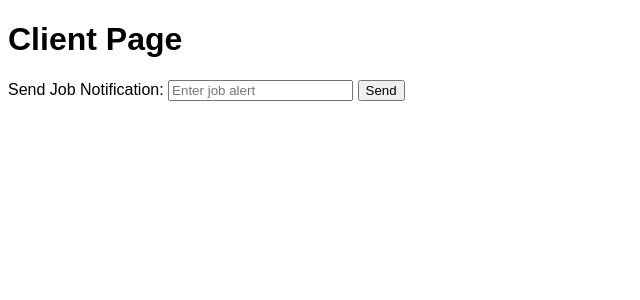
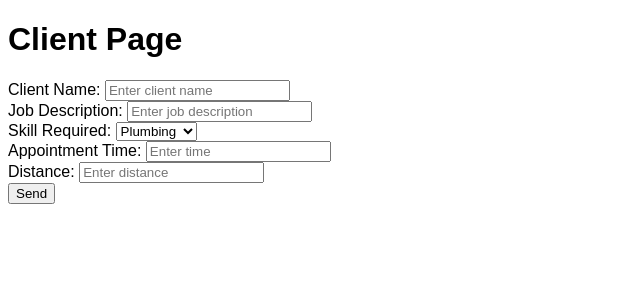
Before and after one commit to FortuneMakgakga/Policy-Tracker, a Flask app: page /client in a window 1280 px wide. Shown: the top 300 px of the page, without its empty margins (0-640 px from the left). Run offline with Flask 3, Linux system fonts and the light colour scheme; some libraries are stand-ins or nearby versions.

Commit message:
Allowed for the client input data to be saved to the dtabase and manage appointments via the admin route now created

```diff
--- a/app.py
+++ b/app.py
@@ -1,5 +1,6 @@
-from flask import Flask, render_template, send_from_directory, request, jsonify
+from flask import Flask, render_template, send_from_directory, request, jsonify, redirect, url_for
 from flask_sqlalchemy import SQLAlchemy
+from sqlalchemy import inspect,text
 from flask_socketio import SocketIO, emit
 import os
 
@@ -18,11 +19,13 @@ class ServiceProvider(db.Model):
     name = db.Column(db.String(100), nullable=False)
     status = db.Column(db.String(50), nullable=False)
 
-class Client(db.Model):
+class JobNotification(db.Model):
     id = db.Column(db.Integer, primary_key=True)
-    appointment_time = db.Column(db.String(50))
+    client_name = db.Column(db.String(100))
+    job_desc = db.Column(db.String(200))
+    skill = db.Column(db.String(50))
+    appointment = db.Column(db.String(50))
     distance = db.Column(db.String(50))
-    service_provider_id = db.Column(db.Integer, db.ForeignKey('service_provider.id'))
 
 @app.route('/')
 def home():
@@ -32,11 +35,47 @@ def home():
 def client():
     return render_template('client.html')
 
+@app.route('/admin')
+def admin():
+    inspector = inspect(db.engine)
+    tables = inspector.get_table_names()
+    data = {}
+    for table_name in tables:
+        table_data = db.session.execute(text(f'SELECT * FROM {table_name}')).fetchall()
+        columns = db.session.execute(text(f'PRAGMA table_info({table_name})')).fetchall()
+
+        columns = db.session.execute(f'PRAGMA table_info({table_name})').fetchall()
+        col_names = [col[1] for col in columns]
+        data[table_name] = {'columns': col_names, 'rows': table_data}
+    return render_template('admin.html', data=data)
+
+@app.route('/edit/<int:job_id>', methods=['POST'])
+def edit_job(job_id):
+    job = JobNotification.query.get(job_id)
+    if job:
+        job.client_name = request.form['client_name']
+        job.job_desc = request.form['job_desc']
+        job.skill = request.form['skill']
+        job.appointment = request.form['appointment']
+        job.distance = request.form['distance']
+        db.session.commit()
+    return redirect(url_for('admin'))
+
+@app.route('/delete/<int:job_id>')
+def delete_job(job_id):
+    job = JobNotification.query.get(job_id)
+    if job:
+        db.session.delete(job)
+        db.session.commit()
+    return redirect(url_for('admin'))
+
 @app.route('/send_notification', methods=['POST'])
 def send_notification():
-    data = request.json.get('message')
-    print(f'Sending notification: {data}')
-    socketio.emit('receive_notification', {'message': data})
+    data = request.json
+    job = JobNotification(client_name=data['clientName'], job_desc=data['jobDesc'], skill=data['skill'], appointment=data['appointment'], distance=data['distance'])
+    db.session.add(job)
+    db.session.commit()
+    socketio.emit('receive_notification', data)
     return jsonify({'status': 'Notification sent'}), 200
 
 @app.route('/service_provider')
@@ -51,7 +90,6 @@ if __name__ == '__main__':
     with app.app_context():
         db.create_all()
     socketio.run(app, debug=True, use_reloader=False)
-
 
 
 # Directory structure
--- a/templates/client.html
+++ b/templates/client.html
@@ -8,25 +8,49 @@
 <body>
     <h1>Client Page</h1>
     <form id="notificationForm">
-        <label for="message">Send Job Notification:</label>
-        <input type="text" id="message" placeholder="Enter job alert">
+        <label for="clientName">Client Name:</label>
+        <input type="text" id="clientName" placeholder="Enter client name"><br>
+
+        <label for="jobDesc">Job Description:</label>
+        <input type="text" id="jobDesc" placeholder="Enter job description"><br>
+
+        <label for="skill">Skill Required:</label>
+        <select id="skill">
+            <option>Plumbing</option>
+            <option>Electrical</option>
+            <option>Carpentry</option>
+            <option>Painting</option>
+        </select><br>
+
+        <label for="appointment">Appointment Time:</label>
+        <input type="text" id="appointment" placeholder="Enter time"><br>
+
+        <label for="distance">Distance:</label>
+        <input type="text" id="distance" placeholder="Enter distance"><br>
+
         <button type="submit">Send</button>
     </form>
     <script>
         const form = document.getElementById('notificationForm');
         form.addEventListener('submit', async function(e) {
             e.preventDefault();
-            const message = document.getElementById('message').value;
+            const data = {
+                clientName: document.getElementById('clientName').value,
+                jobDesc: document.getElementById('jobDesc').value,
+                skill: document.getElementById('skill').value,
+                appointment: document.getElementById('appointment').value,
+                distance: document.getElementById('distance').value
+            };
             const response = await fetch('/send_notification', {
                 method: 'POST',
                 headers: {
                     'Content-Type': 'application/json'
                 },
-                body: JSON.stringify({ message })
+                body: JSON.stringify(data)
             });
             const result = await response.json();
             alert(result.status);
-            document.getElementById('message').value = '';
+            form.reset();
         });
     </script>
 </body>
```
Also changed, not shown: templates/admin.html (added, +27 -0 lines), templates/service_provider.html (+9 -6 lines), instance/service_app.db, service_app.db (added).
